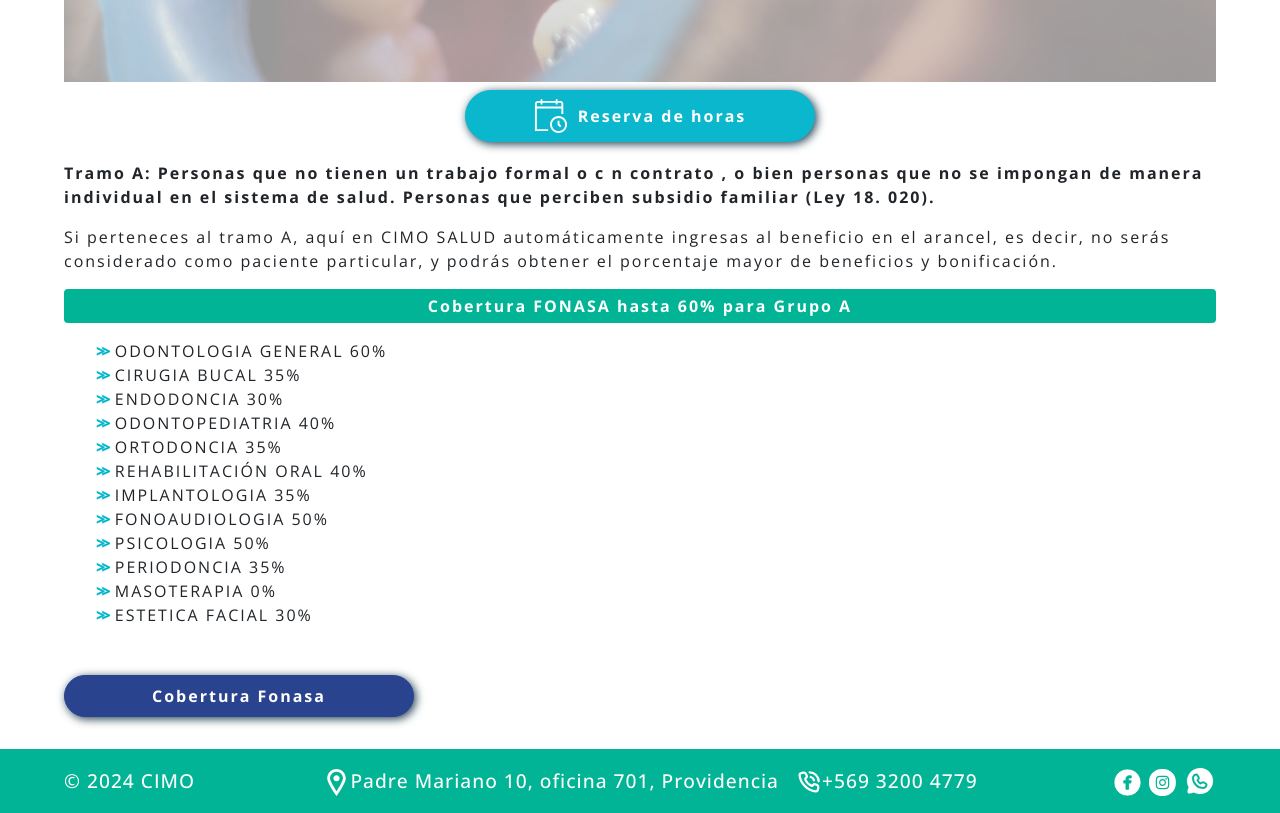
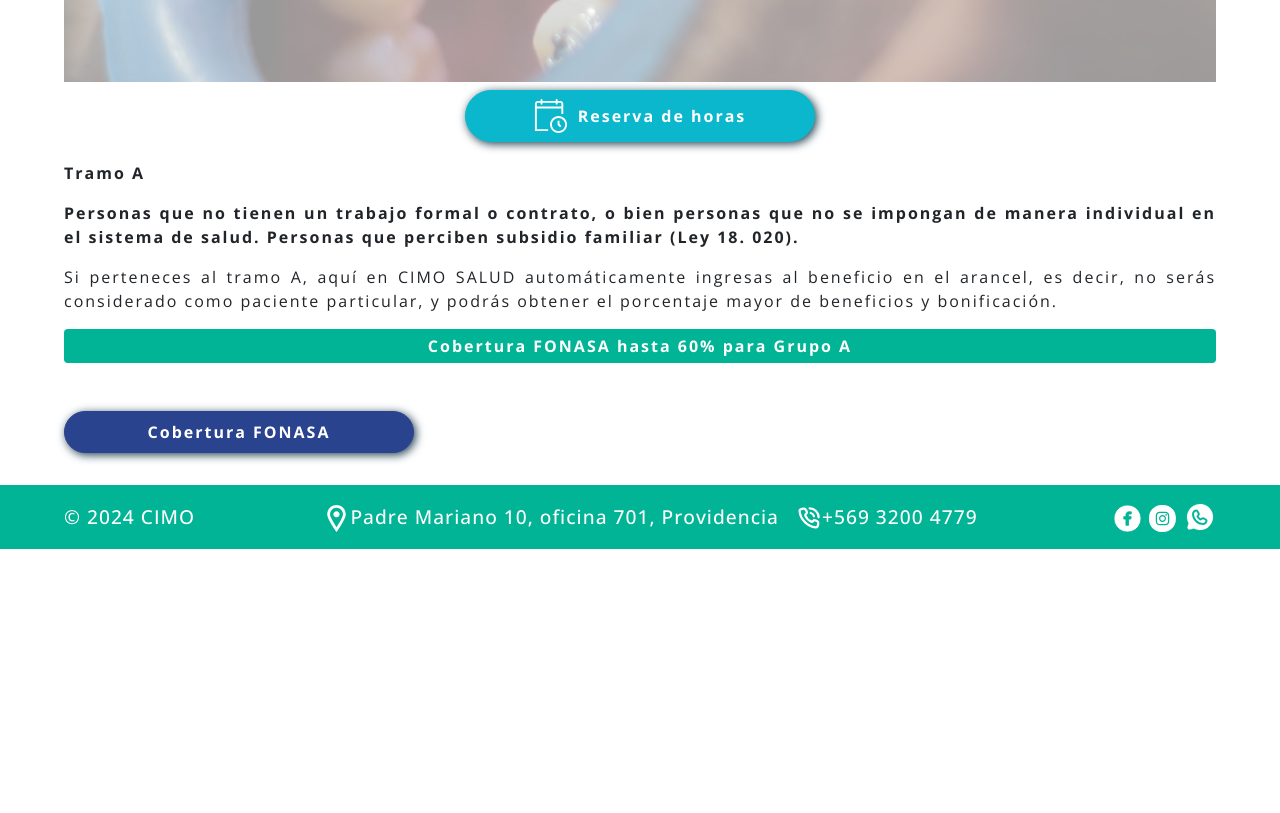
Before and after one commit to VictorIbarraOlivares/cimosalud, a React (Vite) app: page /beneficios/fonasa-a in a window 1280 px wide. Shown: the part 434-1247 px from the top of the page. After the commit the page ends 983 px from the top, so only its background shows below. Built offline with nearby package versions, Linux system fonts and the light colour scheme.

Commit message:
arreglos fonasas

```diff
--- a/src/App.css
+++ b/src/App.css
@@ -1182,7 +1182,7 @@ footer{
   background-color: var(--color-principal);
   color: white;
   font-weight: bolder !important;
-  text-align: center;
+  text-align: center !important;
   padding-top: 5px;
   padding-bottom: 5px;
   border-radius: 4px;
--- a/src/Especialidades.css
+++ b/src/Especialidades.css
@@ -60,6 +60,7 @@
 
 .especialidad__paragraph{
   font-weight: 400;
+  text-align: justify;
 }
 
 .destacado {
--- a/src/components/beneficios/FonasaA.jsx
+++ b/src/components/beneficios/FonasaA.jsx
@@ -1,9 +1,25 @@
 import '../../App.css'
 import '../../Especialidades.css'
 import OpcionesFonasa from '../buttons/OpcionesFonasa'
+import PorcentajesFonasa from '../buttons/PorcentajesFonasa'
 import ReservaDesktop from '../buttons/ReservaDesktop'
 import ReservaMobile from '../buttons/ReservaMobile'
 function FonasaA() {
+  const options = [
+    { text: 'Odontología general', percentage: '60%' },
+    { text: 'Cirugia bucal', percentage: '35%' },
+    { text: 'Endodoncia', percentage: '30%' },
+    { text: 'Odontopediatria', percentage: '40%' },
+    { text: 'Ortodoncia', percentage: '35%' },
+    { text: 'Rehabilitación oral', percentage: '40%' },
+    { text: 'Implantologia', percentage: '35%' },
+    { text: 'Fonoaudiologia', percentage: '50%' },
+    { text: 'Psicologia', percentage: '50%' },
+    { text: 'Periodoncia', percentage: '35%' },
+    { text: 'Masoterapia', percentage: '0%' },
+    { text: 'Estetica facial', percentage: '30%' },
+  ];
+
   return (
     <div className="especialidad__content">
       <div className='especialidad__image__content'>
@@ -16,10 +32,15 @@ function FonasaA() {
 
 
         <ReservaDesktop />
+        <p className='especialidad__paragraph bolder'>
+        <span className='destacado'>
+        Tramo A
+        </span>
+        </p>
 
         <p className='especialidad__paragraph bolder'>
         <span className='destacado'>
-        Tramo A: Personas que no tienen un trabajo formal o c n contrato , o bien personas que no se impongan de manera individual en el sistema de salud. Personas que perciben subsidio familiar (Ley 18. 020).
+        Personas que no tienen un trabajo formal o contrato, o bien personas que no se impongan de manera individual en el sistema de salud. Personas que perciben subsidio familiar (Ley 18. 020).
         </span>
         </p>
 
@@ -31,58 +52,7 @@ function FonasaA() {
           Cobertura FONASA hasta 60% para Grupo A
         </p>
 
-        <ul className='especialidad__list'>
-          <li>
-            <span className='list__style'>&gt;&gt;</span>
-            <span className='especialidad__list__detail'>ODONTOLOGIA GENERAL 60%</span>
-          </li>
-          <li>
-            <span className='list__style'>&gt;&gt;</span>
-            <span className='especialidad__list__detail'>CIRUGIA BUCAL 35%</span>
-          </li>
-          <li>
-            <span className='list__style'>&gt;&gt;</span>
-            <span className='especialidad__list__detail'>ENDODONCIA 30%</span>
-          </li>
-          <li>
-            <span className='list__style'>&gt;&gt;</span>
-            <span className='especialidad__list__detail'>ODONTOPEDIATRIA 40%</span>
-          </li>
-          <li>
-            <span className='list__style'>&gt;&gt;</span>
-            <span className='especialidad__list__detail'>ORTODONCIA 35%</span>
-          </li>
-          <li>
-            <span className='list__style'>&gt;&gt;</span>
-            <span className='especialidad__list__detail'>REHABILITACIÓN ORAL 40%</span>
-          </li>
-          <li>
-            <span className='list__style'>&gt;&gt;</span>
-            <span className='especialidad__list__detail'>IMPLANTOLOGIA 35%</span>
-          </li>
-          <li>
-            <span className='list__style'>&gt;&gt;</span>
-            <span className='especialidad__list__detail'>FONOAUDIOLOGIA 50%</span>
-          </li>
-          <li>
-            <span className='list__style'>&gt;&gt;</span>
-            <span className='especialidad__list__detail'>PSICOLOGIA 50%</span>
-          </li>
-          <li>
-            <span className='list__style'>&gt;&gt;</span>
-            <span className='especialidad__list__detail'>PERIODONCIA 35%</span>
-          </li>
-          <li>
-            <span className='list__style'>&gt;&gt;</span>
-            <span className='especialidad__list__detail'>MASOTERAPIA 0%</span>
-          </li>
-          <li>
-            <span className='list__style'>&gt;&gt;</span>
-            <span className='especialidad__list__detail'>ESTETICA FACIAL 30%</span>
-          </li>
-        </ul>
-
-        <OpcionesFonasa />
+        <PorcentajesFonasa  options={options} defaultText="Cobertura FONASA"/>
 
         <ReservaMobile />
       </div>
--- a/src/components/beneficios/FonasaB.jsx
+++ b/src/components/beneficios/FonasaB.jsx
@@ -1,9 +1,24 @@
 import '../../App.css'
 import '../../Especialidades.css'
-import OpcionesFonasa from '../buttons/OpcionesFonasa'
+import PorcentajesFonasa from '../buttons/PorcentajesFonasa'
 import ReservaDesktop from '../buttons/ReservaDesktop'
 import ReservaMobile from '../buttons/ReservaMobile'
 function FonasaB() {
+  const options = [
+    { text: 'Odontología general', percentage: '60%' },
+    { text: 'Cirugia bucal', percentage: '35%' },
+    { text: 'Endodoncia', percentage: '30%' },
+    { text: 'Odontopediatria', percentage: '40%' },
+    { text: 'Ortodoncia', percentage: '35%' },
+    { text: 'Rehabilitación oral', percentage: '40%' },
+    { text: 'Implantologia', percentage: '35%' },
+    { text: 'Fonoaudiologia', percentage: '50%' },
+    { text: 'Psicologia', percentage: '50%' },
+    { text: 'Periodoncia', percentage: '35%' },
+    { text: 'Masoterapia', percentage: '0%' },
+    { text: 'Estetica facial', percentage: '30%' },
+  ];
+
   return (
     <div className="especialidad__content">
       <div className='especialidad__image__content'>
@@ -19,7 +34,13 @@ function FonasaB() {
 
         <p className='especialidad__paragraph bolder'>
         <span className='destacado'>
-        Tramo B personas que perciben un ingreso imponible mensual menor o igual a $440.000.-
+        Tramo B
+        </span>
+        </p>
+
+        <p className='especialidad__paragraph bolder'>
+        <span className='destacado'>
+        Personas que perciben un ingreso imponible mensual menor o igual a $440.000.-
         </span>
         </p>
 
@@ -31,58 +52,7 @@ function FonasaB() {
           Cobertura FONASA hasta 60% para Grupo B
         </p>
 
-        <ul className='especialidad__list'>
-          <li>
-            <span className='list__style'>&gt;&gt;</span>
-            <span className='especialidad__list__detail'>ODONTOLOGIA GENERAL 60%</span>
-          </li>
-          <li>
-            <span className='list__style'>&gt;&gt;</span>
-            <span className='especialidad__list__detail'>CIRUGIA BUCAL 35%</span>
-          </li>
-          <li>
-            <span className='list__style'>&gt;&gt;</span>
-            <span className='especialidad__list__detail'>ENDODONCIA 30%</span>
-          </li>
-          <li>
-            <span className='list__style'>&gt;&gt;</span>
-            <span className='especialidad__list__detail'>ODONTOPEDIATRIA 40%</span>
-          </li>
-          <li>
-            <span className='list__style'>&gt;&gt;</span>
-            <span className='especialidad__list__detail'>ORTODONCIA 35%</span>
-          </li>
-          <li>
-            <span className='list__style'>&gt;&gt;</span>
-            <span className='especialidad__list__detail'>REHABILITACIÓN ORAL 40%</span>
-          </li>
-          <li>
-            <span className='list__style'>&gt;&gt;</span>
-            <span className='especialidad__list__detail'>IMPLANTOLOGIA 35%</span>
-          </li>
-          <li>
-            <span className='list__style'>&gt;&gt;</span>
-            <span className='especialidad__list__detail'>FONOAUDIOLOGIA 50%</span>
-          </li>
-          <li>
-            <span className='list__style'>&gt;&gt;</span>
-            <span className='especialidad__list__detail'>PSICOLOGIA 50%</span>
-          </li>
-          <li>
-            <span className='list__style'>&gt;&gt;</span>
-            <span className='especialidad__list__detail'>PERIODONCIA 35%</span>
-          </li>
-          <li>
-            <span className='list__style'>&gt;&gt;</span>
-            <span className='especialidad__list__detail'>MASOTERAPIA 0%</span>
-          </li>
-          <li>
-            <span className='list__style'>&gt;&gt;</span>
-            <span className='especialidad__list__detail'>ESTETICA FACIAL 30%</span>
-          </li>
-        </ul>
-
-        <OpcionesFonasa />
+        <PorcentajesFonasa  options={options} defaultText="Cobertura FONASA"/>
 
         <ReservaMobile />
       </div>
--- a/src/components/beneficios/FonasaC.jsx
+++ b/src/components/beneficios/FonasaC.jsx
@@ -1,9 +1,24 @@
 import '../../App.css'
 import '../../Especialidades.css'
-import OpcionesFonasa from '../buttons/OpcionesFonasa'
+import PorcentajesFonasa from '../buttons/PorcentajesFonasa'
 import ReservaDesktop from '../buttons/ReservaDesktop'
 import ReservaMobile from '../buttons/ReservaMobile'
 function FonasaB() {
+  const options = [
+    { text: 'Odontología general', percentage: '55%' },
+    { text: 'Cirugia bucal', percentage: '30%' },
+    { text: 'Endodoncia', percentage: '30%' },
+    { text: 'Odontopediatria', percentage: '35%' },
+    { text: 'Ortodoncia', percentage: '35%' },
+    { text: 'Rehabilitación oral', percentage: '30%' },
+    { text: 'Implantologia', percentage: '30%' },
+    { text: 'Fonoaudiologia', percentage: '50%' },
+    { text: 'Psicologia', percentage: '45%' },
+    { text: 'Periodoncia', percentage: '30%' },
+    { text: 'Masoterapia', percentage: '0%' },
+    { text: 'Estetica facial', percentage: '25%' },
+  ];
+
   return (
     <div className="especialidad__content">
       <div className='especialidad__image__content'>
@@ -19,7 +34,13 @@ function FonasaB() {
 
         <p className='especialidad__paragraph bolder'>
         <span className='destacado'>
-        TRAMO C: Personas que perciben un ingreso imponible mensual mayor a $440.000.- y menor o igual a $642.400.-
+        TRAMO C
+        </span>
+        </p>
+
+        <p className='especialidad__paragraph bolder'>
+        <span className='destacado'>
+        Personas que perciben un ingreso imponible mensual mayor a $440.000.- y menor o igual a $642.400.-
         </span>
         </p>
 
@@ -27,58 +48,7 @@ function FonasaB() {
           Cobertura FONASA hasta 55% para Grupo C
         </p>
 
-        <ul className='especialidad__list'>
-          <li>
-            <span className='list__style'>&gt;&gt;</span>
-            <span className='especialidad__list__detail'>ODONTOLOGIA GENERAL 55%</span>
-          </li>
-          <li>
-            <span className='list__style'>&gt;&gt;</span>
-            <span className='especialidad__list__detail'>CIRUGIA BUCAL 30%</span>
-          </li>
-          <li>
-            <span className='list__style'>&gt;&gt;</span>
-            <span className='especialidad__list__detail'>ENDODONCIA 30%</span>
-          </li>
-          <li>
-            <span className='list__style'>&gt;&gt;</span>
-            <span className='especialidad__list__detail'>ODONTOPEDIATRIA 35%</span>
-          </li>
-          <li>
-            <span className='list__style'>&gt;&gt;</span>
-            <span className='especialidad__list__detail'>ORTODONCIA 35%</span>
-          </li>
-          <li>
-            <span className='list__style'>&gt;&gt;</span>
-            <span className='especialidad__list__detail'>REHABILITACIÓN ORAL 30%</span>
-          </li>
-          <li>
-            <span className='list__style'>&gt;&gt;</span>
-            <span className='especialidad__list__detail'>IMPLANTOLOGIA 30%</span>
-          </li>
-          <li>
-            <span className='list__style'>&gt;&gt;</span>
-            <span className='especialidad__list__detail'>FONOAUDIOLOGIA 50%</span>
-          </li>
-          <li>
-            <span className='list__style'>&gt;&gt;</span>
-            <span className='especialidad__list__detail'>PSICOLOGIA 45%</span>
-          </li>
-          <li>
-            <span className='list__style'>&gt;&gt;</span>
-            <span className='especialidad__list__detail'>PERIODONCIA 30%</span>
-          </li>
-          <li>
-            <span className='list__style'>&gt;&gt;</span>
-            <span className='especialidad__list__detail'>MASOTERAPIA 0%</span>
-          </li>
-          <li>
-            <span className='list__style'>&gt;&gt;</span>
-            <span className='especialidad__list__detail'>ESTETICA FACIAL 25%</span>
-          </li>
-        </ul>
-
-        <OpcionesFonasa />
+        <PorcentajesFonasa  options={options} defaultText="Cobertura FONASA"/>
 
         <ReservaMobile />
       </div>
--- a/src/components/beneficios/FonasaD.jsx
+++ b/src/components/beneficios/FonasaD.jsx
@@ -1,9 +1,24 @@
 import '../../App.css'
 import '../../Especialidades.css'
-import OpcionesFonasa from '../buttons/OpcionesFonasa'
+import PorcentajesFonasa from '../buttons/PorcentajesFonasa'
 import ReservaDesktop from '../buttons/ReservaDesktop'
 import ReservaMobile from '../buttons/ReservaMobile'
 function FonasaB() {
+  const options = [
+    { text: 'Odontología general', percentage: '50%' },
+    { text: 'Cirugia bucal', percentage: '30%' },
+    { text: 'Endodoncia', percentage: '30%' },
+    { text: 'Odontopediatria', percentage: '35%' },
+    { text: 'Ortodoncia', percentage: '35%' },
+    { text: 'Rehabilitación oral', percentage: '30%' },
+    { text: 'Implantologia', percentage: '30%' },
+    { text: 'Fonoaudiologia', percentage: '50%' },
+    { text: 'Psicologia', percentage: '45%' },
+    { text: 'Periodoncia', percentage: '30%' },
+    { text: 'Masoterapia', percentage: '0%' },
+    { text: 'Estetica facial', percentage: '25%' },
+  ];
+
   return (
     <div className="especialidad__content">
       <div className='especialidad__image__content'>
@@ -14,12 +29,17 @@ function FonasaB() {
       </div>
       <div className='especialidad__text__content'>
 
-
         <ReservaDesktop />
 
         <p className='especialidad__paragraph bolder'>
         <span className='destacado'>
-        TRAMO D: Personas que perciben un ingreso imponible mensual mayor a $642.400.-
+        TRAMO D
+        </span>
+        </p>
+
+        <p className='especialidad__paragraph bolder'>
+        <span className='destacado'>
+        Personas que perciben un ingreso imponible mensual mayor a $642.400.-
         </span>
         </p>
 
@@ -31,58 +51,7 @@ function FonasaB() {
           Cobertura FONASA hasta 50% para Grupo D
         </p>
 
-        <ul className='especialidad__list'>
-          <li>
-            <span className='list__style'>&gt;&gt;</span>
-            <span className='especialidad__list__detail'>ODONTOLOGIA GENERAL 50%</span>
-          </li>
-          <li>
-            <span className='list__style'>&gt;&gt;</span>
-            <span className='especialidad__list__detail'>CIRUGIA BUCAL 30%</span>
-          </li>
-          <li>
-            <span className='list__style'>&gt;&gt;</span>
-            <span className='especialidad__list__detail'>ENDODONCIA 30%</span>
-          </li>
-          <li>
-            <span className='list__style'>&gt;&gt;</span>
-            <span className='especialidad__list__detail'>ODONTOPEDIATRIA 35%</span>
-          </li>
-          <li>
-            <span className='list__style'>&gt;&gt;</span>
-            <span className='especialidad__list__detail'>ORTODONCIA 35%</span>
-          </li>
-          <li>
-            <span className='list__style'>&gt;&gt;</span>
-            <span className='especialidad__list__detail'>REHABILITACIÓN ORAL 30%</span>
-          </li>
-          <li>
-            <span className='list__style'>&gt;&gt;</span>
-            <span className='especialidad__list__detail'>IMPLANTOLOGIA 30%</span>
-          </li>
-          <li>
-            <span className='list__style'>&gt;&gt;</span>
-            <span className='especialidad__list__detail'>FONOAUDIOLOGIA 50%</span>
-          </li>
-          <li>
-            <span className='list__style'>&gt;&gt;</span>
-            <span className='especialidad__list__detail'>PSICOLOGIA 45%</span>
-          </li>
-          <li>
-            <span className='list__style'>&gt;&gt;</span>
-            <span className='especialidad__list__detail'>PERIODONCIA 30%</span>
-          </li>
-          <li>
-            <span className='list__style'>&gt;&gt;</span>
-            <span className='especialidad__list__detail'>MASOTERAPIA 0%</span>
-          </li>
-          <li>
-            <span className='list__style'>&gt;&gt;</span>
-            <span className='especialidad__list__detail'>ESTETICA FACIAL 25%</span>
-          </li>
-        </ul>
-
-        <OpcionesFonasa />
+        <PorcentajesFonasa  options={options} defaultText="Cobertura FONASA"/>
 
         <ReservaMobile />
       </div>
--- a/src/components/buttons/OpcionesFonasa.jsx
+++ b/src/components/buttons/OpcionesFonasa.jsx
@@ -15,7 +15,7 @@ function OpcionesFonasa() {
     return (
         <div className="select-button-container">
             <button onClick={toggleMenu} className="select-button">
-                Cobertura Fonasa
+                Cobertura FONASA
             </button>
             {isOpen && (
                 <ul className="dropdown-menu-fonasa">
--- /dev/null
+++ b/src/components/buttons/PorcentajesFonasa.css
@@ -0,0 +1,59 @@
+/* SelectButton.css */
+.select-button-container {
+    display: inline-block;
+    justify-content: center;
+    align-items: center;
+    padding-top: 2rem;
+    padding-bottom: 1rem;
+}
+
+.select-button {
+    display: flex;
+    text-decoration: none;
+    font-weight: 700;
+    font-size: 1rem;
+    text-align: left;
+    align-items: center;
+    letter-spacing: 2px;
+    max-width: fit-content;
+    background-color: var(--color-fourth);
+    color: white;
+    padding: 0.5rem 3rem;
+    border-radius: 2rem;
+    border: 1px solid var(--color-fourth);
+    box-shadow: 2px 2px 10px var(--color-secundario);
+    max-width: none;
+    width: 350px;
+    justify-content: center;
+}
+
+.select-button:hover{
+    background-color: white;
+    color: var(--color-principal);
+    border: 1px solid var(--color-principal);
+  }
+
+.dropdown-menu-fonasa {
+    list-style: none;
+    box-shadow: 0 8px 16px rgba(0,0,0,0.2);
+    /* border: 1px solid var(--color-fourth); */
+    /* padding-left: 25px; */
+    padding-top: 10px;
+    padding-left: 0;
+    margin: 0;
+    border-bottom: none;
+}
+
+.dropdown-menu-fonasa li {
+    padding: 5px;
+    padding-left: 20px;
+    cursor: pointer;
+    border-bottom: 2px solid var(--color-fourth);
+    color: var(--color-fourth);
+    font-weight: bold;
+}
+
+.dropdown-menu-fonasa li:hover {
+    background-color: #f1f1f1;
+    color: var(--color-principal);
+}
--- /dev/null
+++ b/src/components/buttons/PorcentajesFonasa.jsx
@@ -0,0 +1,31 @@
+import React, { useState } from 'react';
+import './PorcentajesFonasa.css'
+
+function PorcentajesFonasa({ options, defaultText }) {
+  const [showOptions, setShowOptions] = useState(false);
+  const [selectedOption, setSelectedOption] = useState(defaultText);
+
+  const handleOptionClick = (option) => {
+    setSelectedOption(`${option.text} ${option.percentage}`);
+    setShowOptions(false);
+  };
+
+  return (
+    <div className="select-button-container">
+      <button onClick={() => setShowOptions(!showOptions)} className="select-button">
+        {selectedOption}
+      </button>
+      {showOptions && (
+        <ul className="dropdown-menu-fonasa">
+          {options.map((option, index) => (
+            <li key={index} onClick={() => handleOptionClick(option)}>
+              {option.text}
+            </li>
+          ))}
+        </ul>
+      )}
+    </div>
+  );
+}
+
+export default PorcentajesFonasa;
```
